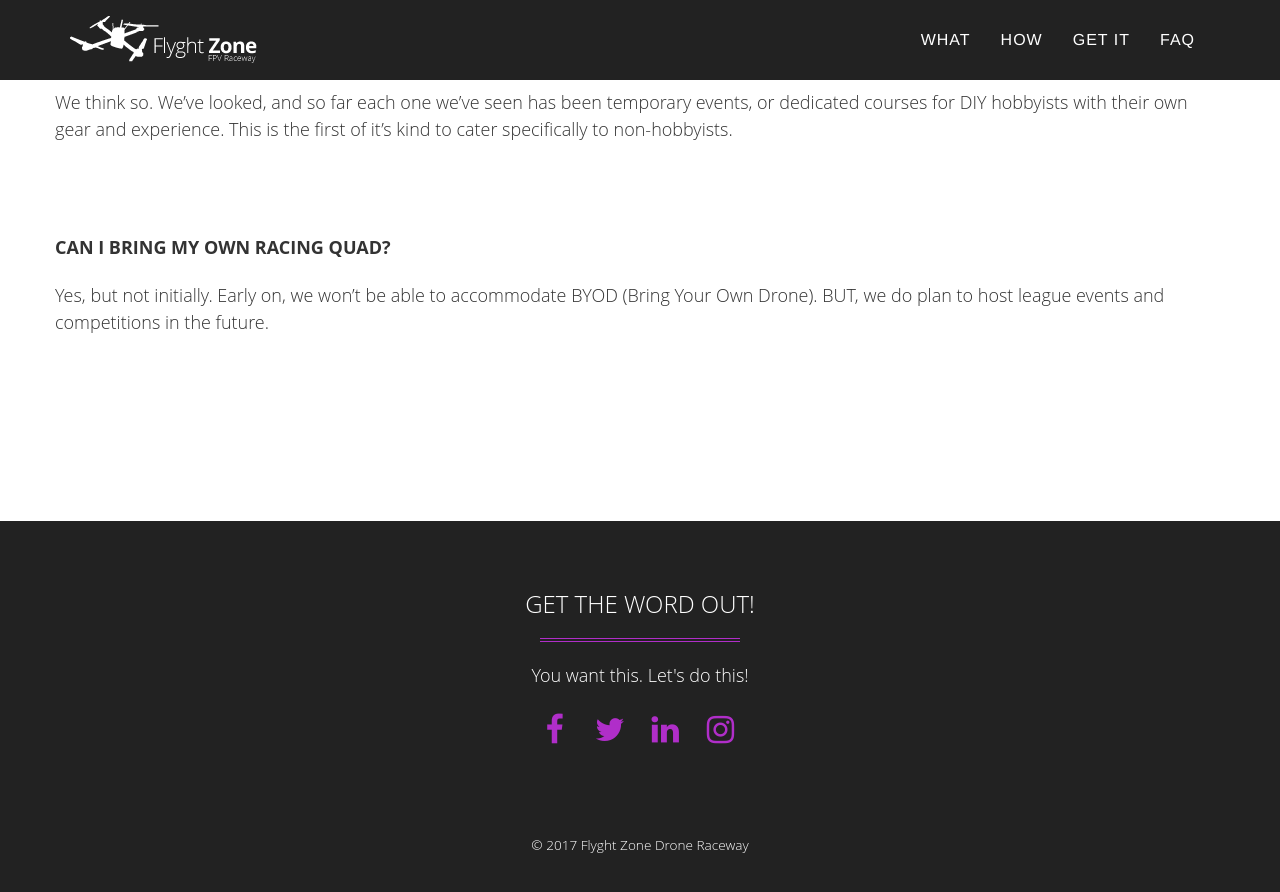
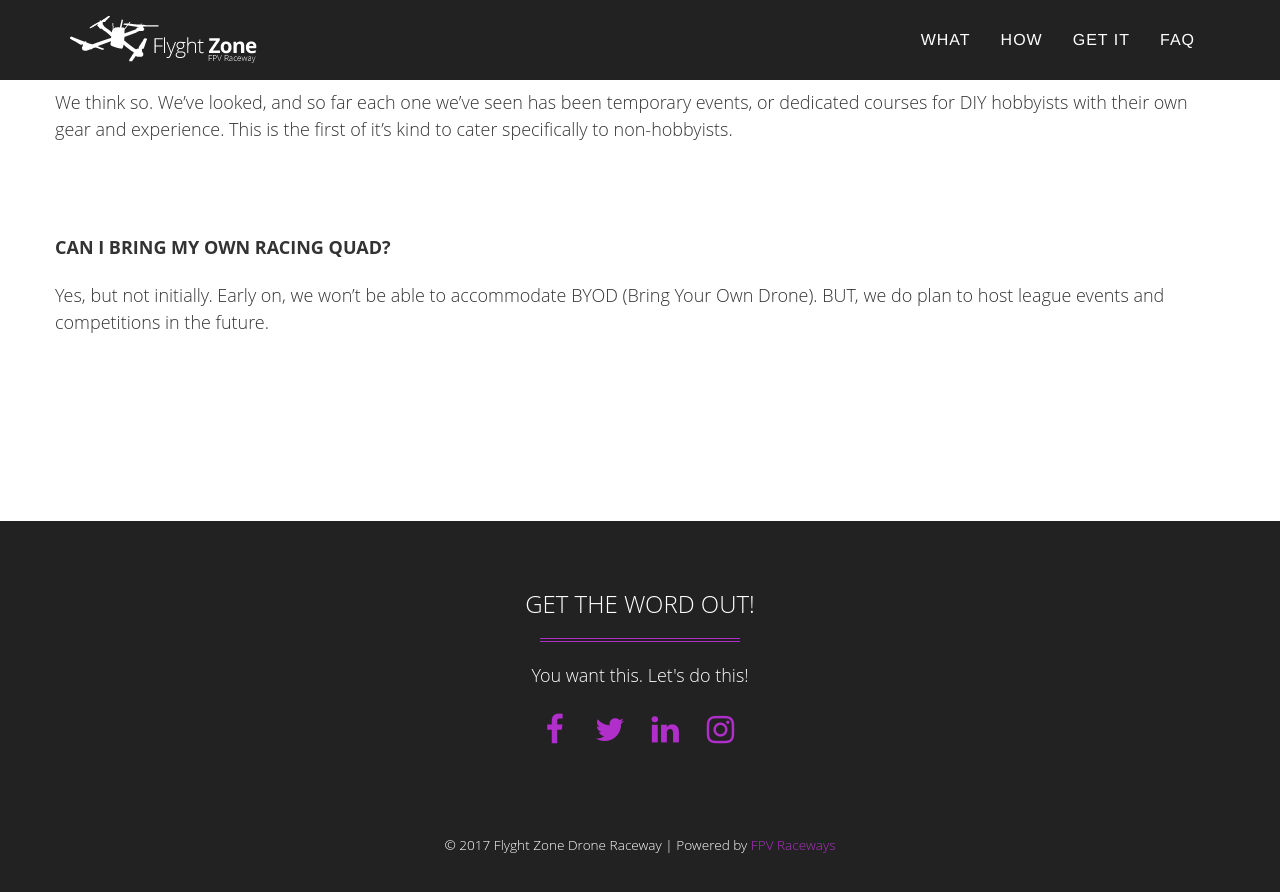
Before and after one commit to droneraceways/flyght-zone-blog, a Jekyll site: the page built from _pages/faq.html, in a window 1280 px wide and 900 px high, scrolled down 1336 px. Shown: the top 892 px of the window. Built offline with Jekyll 4.4.1, drawn with Linux system fonts in a browser that asks for light colours; nearby versions of some CDN libraries.

Commit message:
provide footer link to fpv raceways.

```diff
--- a/_includes/footer.html
+++ b/_includes/footer.html
@@ -20,7 +20,7 @@
     </div>
     <div class="row copyright">
       <div class="col-lg-12">
-        <p class="small">&copy; <script type="text/javascript">document.write(new Date().getFullYear());</script> Flyght Zone Drone Raceway</p>
+        <p class="small">&copy; <script type="text/javascript">document.write(new Date().getFullYear());</script> Flyght Zone Drone Raceway | Powered by <a href="http://fpvraceways.com" target="_blank">FPV Raceways</a></p>
       </div>
     </div>
   </div>
```
